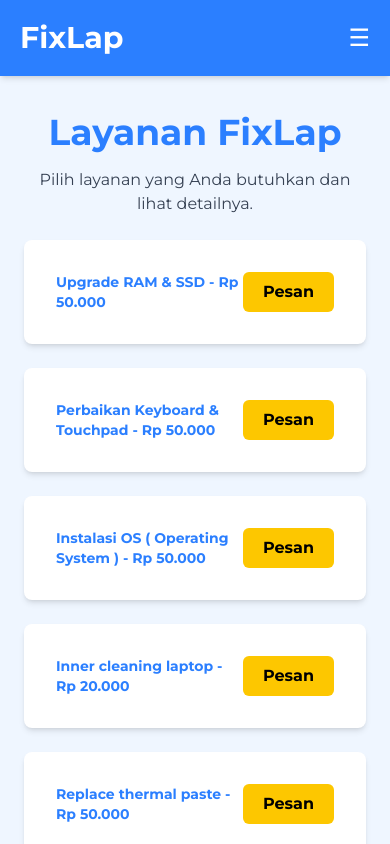
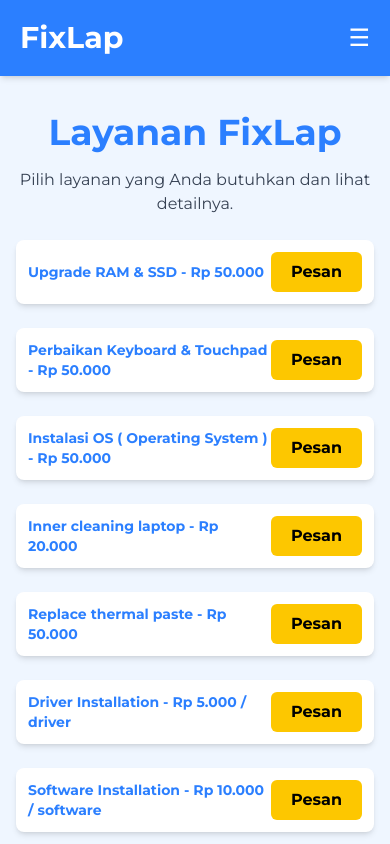
Before and after one commit to firuilalloh/service-laptp-website, a Vue app: page /layanan in a window 390 px wide. Shown: the top 844 px of the page. Built offline with nearby package versions, Linux system fonts and the light colour scheme.

Commit message:
fix responsive text in android

```diff
--- a/src/components/ServiceList.vue
+++ b/src/components/ServiceList.vue
@@ -1,5 +1,5 @@
 <template>
-  <div class="w-full px-6 py-12">
+  <div class="w-full px-4 py-12">
     <h2 class="text-4xl font-bold text-blue-500 text-center">Layanan FixLap</h2>
     <p class="text-gray-700 mt-4 text-center">
       Pilih layanan yang Anda butuhkan dan lihat detailnya.
@@ -9,7 +9,7 @@
       <div
         v-for="(service, index) in services"
         :key="index"
-        class="bg-white p-8 rounded-lg shadow-md transition-all duration-500 w-full cursor-pointer hover:shadow-lg"
+        class="bg-white p-3 md:p-6 rounded-lg shadow-md transition-all duration-500 w-full cursor-pointer hover:shadow-lg"
         @click="toggleService(index)"
       >
         <!-- Nama layanan + harga di kiri, tombol di kanan atas -->
--- a/src/view/ContactPage.vue
+++ b/src/view/ContactPage.vue
@@ -1,5 +1,5 @@
 <template>
-  <div class="max-w-4xl mx-auto py-12 text-center">
+  <div class="max-w-4xl mx-auto py-12 px-5 text-center">
     <h2 class="text-3xl font-bold text-blue-500">Hubungi FixLap</h2>
     <p class="text-gray-700 mt-4">
       Punya pertanyaan? Konsultasikan langsung dengan kami!
```
